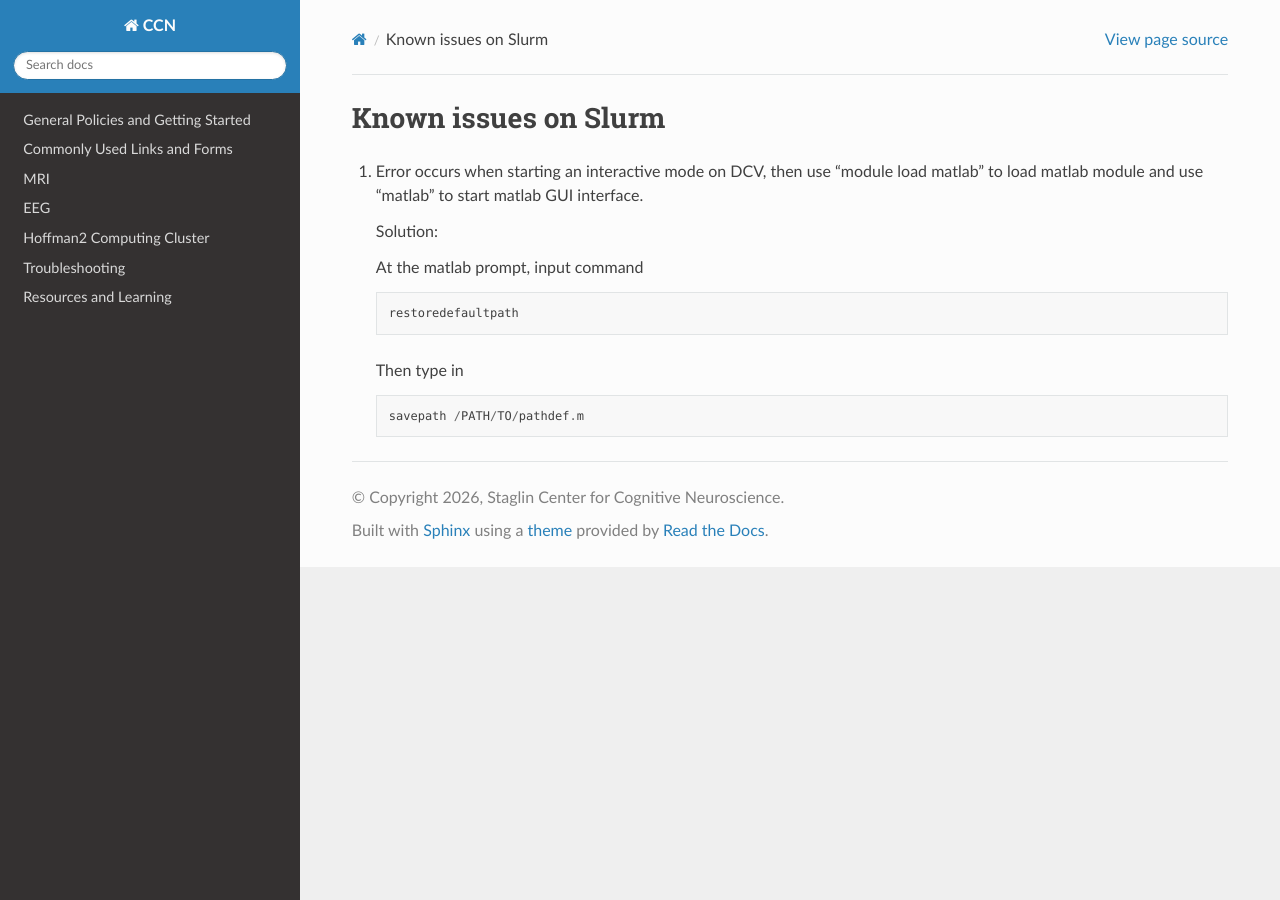
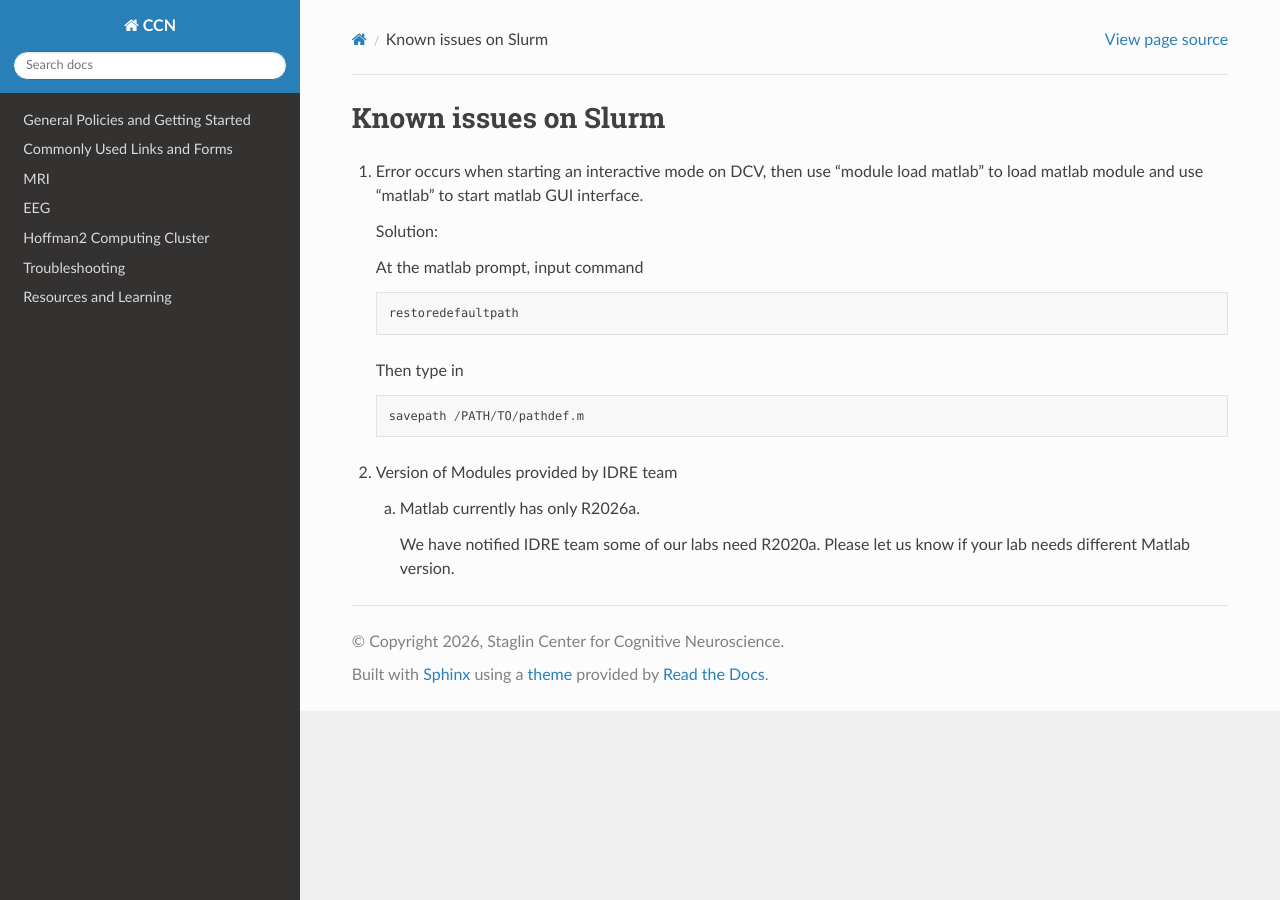
Before and after one commit to CCN-Support/CCN_Wiki, a Sphinx documentation site: the page built from docs/source/slurm_issue.rst, in a window 1280 px wide. Built offline with Sphinx 7.4.7 and the Read the Docs theme 3.1.0, drawn with Linux system fonts in a browser that asks for light colours.

Commit message:
Update slurm_issue.rst

```diff
--- a/docs/source/slurm_issue.rst
+++ b/docs/source/slurm_issue.rst
@@ -21,3 +21,9 @@ Known issues on Slurm
    .. code-block:: python
 
      savepath /PATH/TO/pathdef.m
+
+2. Version of Modules provided by IDRE team
+
+   a) Matlab currently has only R2026a.
+
+      We have notified IDRE team some of our labs need R2020a. Please let us know if your lab needs different Matlab version.
```
